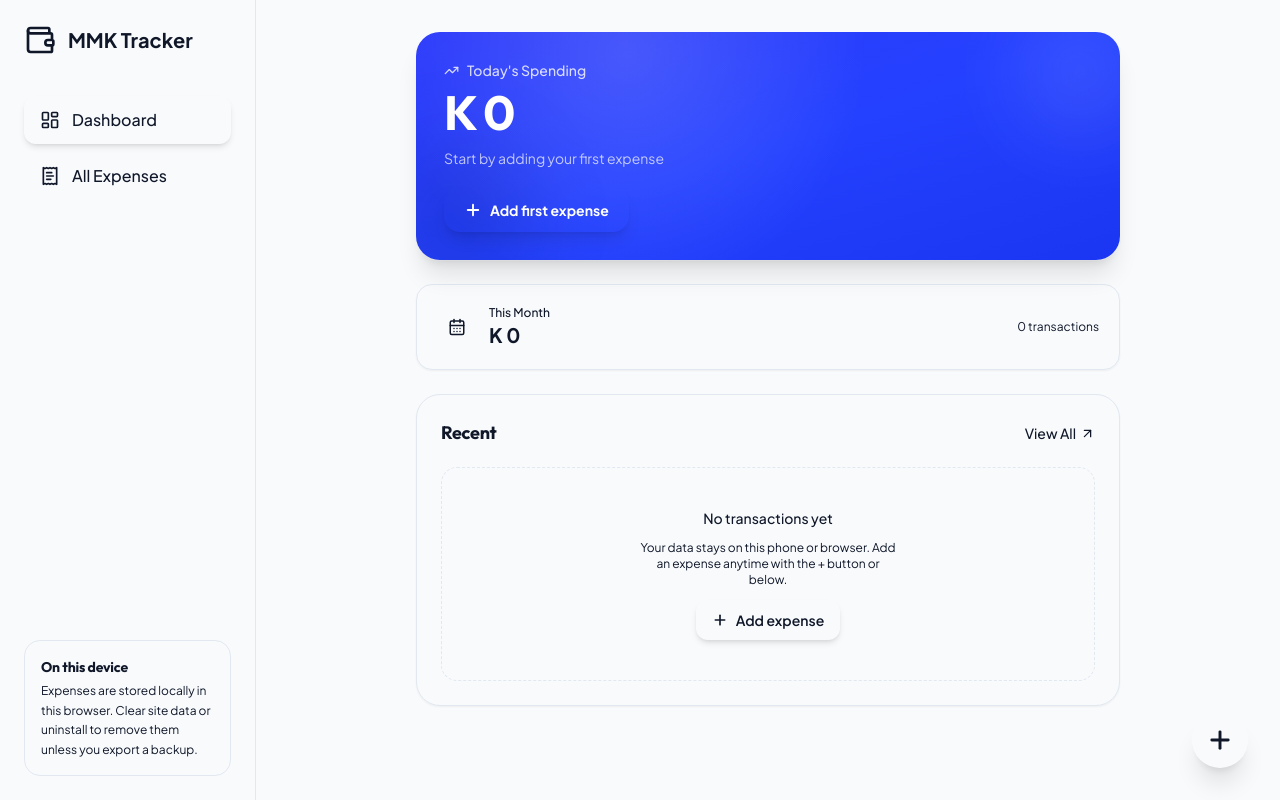
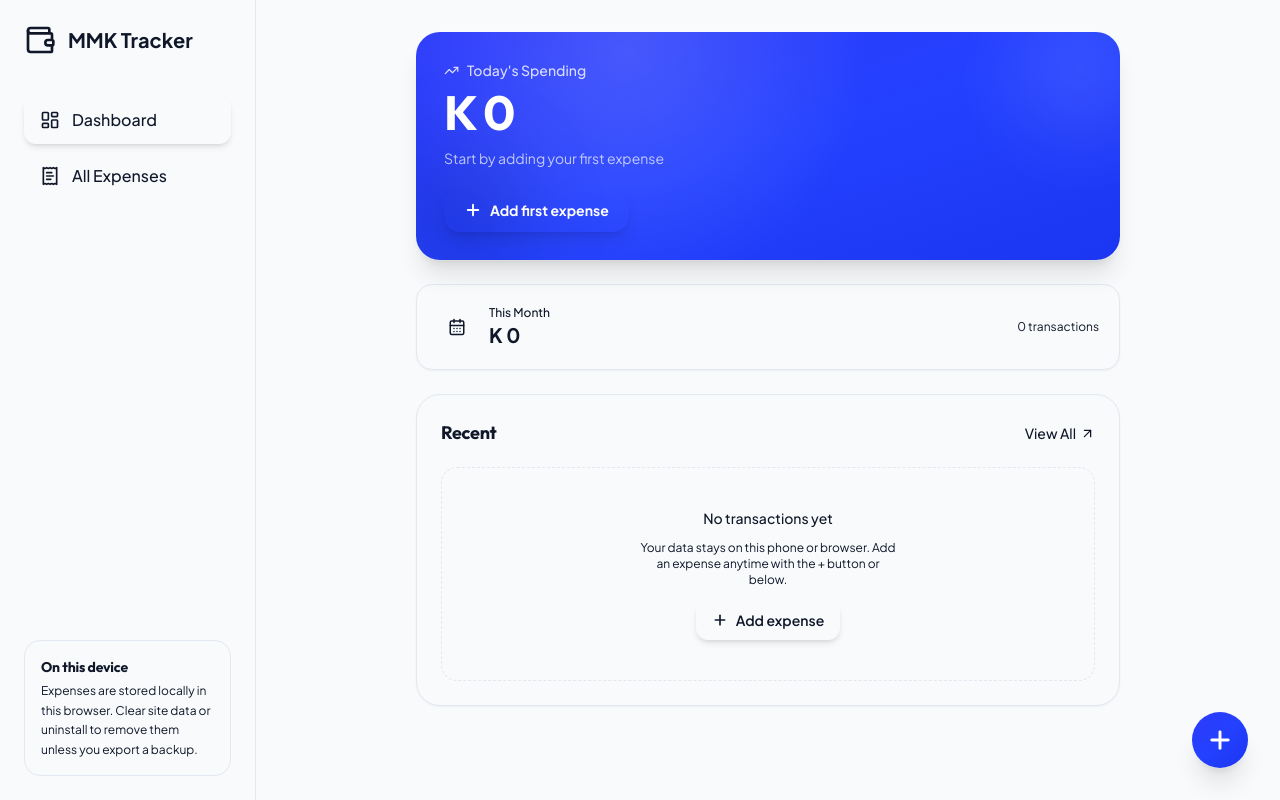
Before and after one commit to aunnk0002-arch/mmk-expense-tracker, a React (Vite) app: page / in a window 1280 px wide. Built offline with nearby package versions, Linux system fonts and the light colour scheme.

Commit message:
Match FAB highlight background

```diff
--- a/src/components/add-expense-drawer.tsx
+++ b/src/components/add-expense-drawer.tsx
@@ -93,7 +93,7 @@ export function AddExpenseDrawer() {
       <button
         type="button"
         onClick={() => setIsOpen(true)}
-        className="fixed bottom-[calc(4rem+env(safe-area-inset-bottom,0px))] md:bottom-8 right-4 md:right-8 z-40 flex h-14 w-14 items-center justify-center rounded-full bg-gradient-to-br from-primary to-primary/80 text-primary-foreground shadow-xl shadow-primary/30 transition-all hover:scale-105 active:scale-95 focus:outline-none focus-visible:ring-4 focus-visible:ring-primary/30"
+        className="fixed bottom-[calc(4rem+env(safe-area-inset-bottom,0px))] md:bottom-8 right-4 md:right-8 z-40 flex h-14 w-14 items-center justify-center rounded-full bg-gradient-to-br from-[#2D3BFA] via-[#2441FF] to-[#1B36F2] text-white shadow-xl shadow-primary/30 ring-1 ring-white/10 transition-all hover:scale-105 active:scale-95 focus:outline-none focus-visible:ring-4 focus-visible:ring-primary/30"
         aria-label="Add expense"
       >
         <Plus size={28} strokeWidth={2.5} />
```
